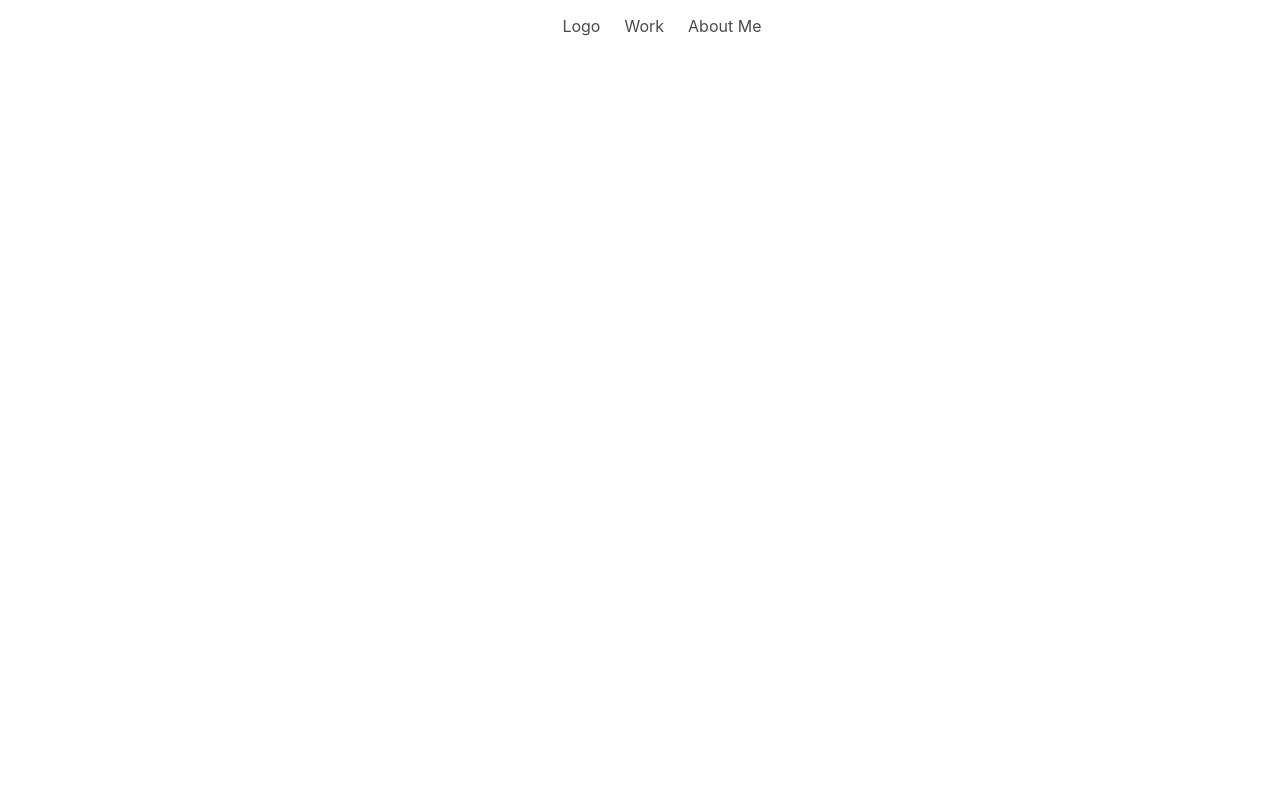
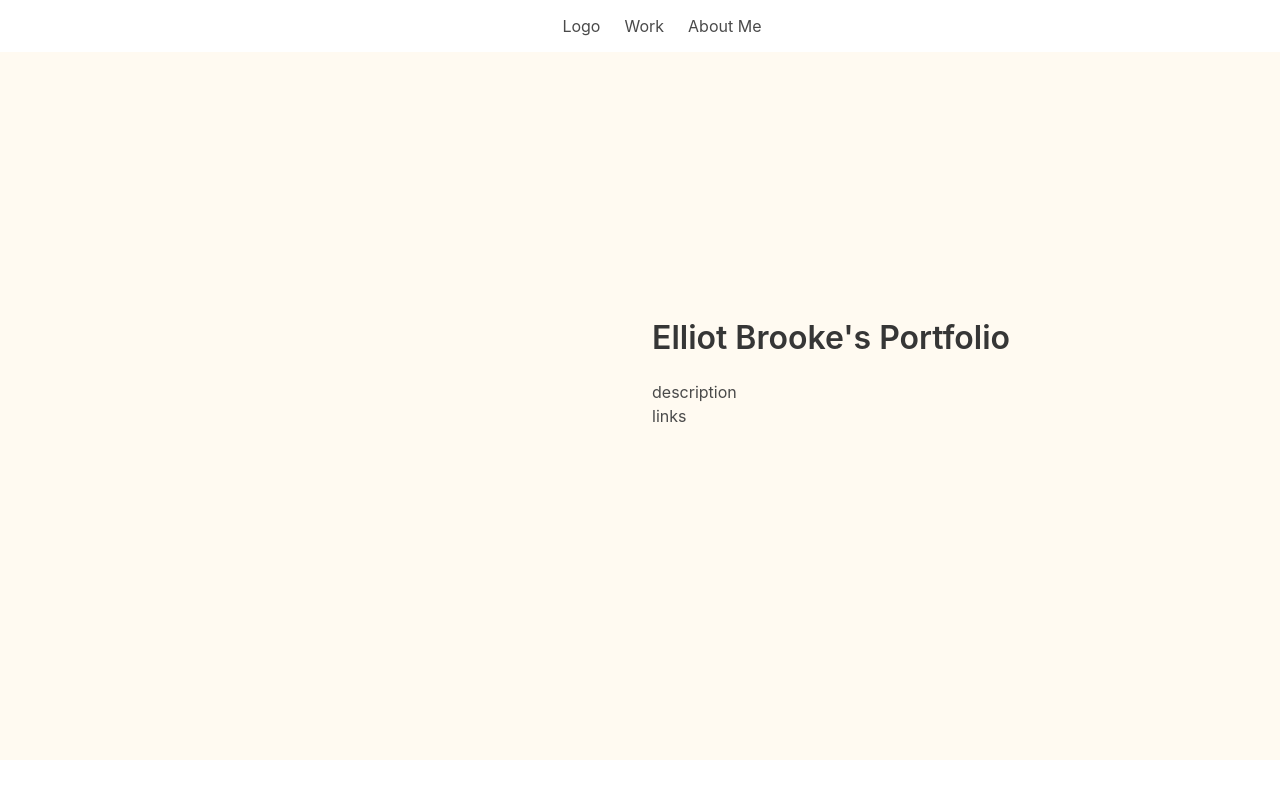
Before and after one commit to ElliotBrookes/portfolio-electronic, a Vue app: page / in a window 1280 px wide. Built offline with nearby package versions, Linux system fonts and the light colour scheme.

Commit message:
made the column hero ready for graphics to be insert.

```diff
--- a/src/components/base.vue
+++ b/src/components/base.vue
@@ -1,5 +1,22 @@
 <template lang="html">
- <p>hello</p>
+ <section class="hero is-fullheight-with-navbar">
+   <div class="columns hero-body">
+     <div class="column">
+
+     </div>
+     <div class="column">
+       <p class="title">Elliot Brooke's Portfolio</p>
+       <p>description</p>
+       <p>
+         <ul>
+           <li>links</li>
+         </ul>
+       </p>
+
+     </div>
+
+   </div>
+ </section>
 </template>
 
 <script>
@@ -9,4 +26,7 @@ export default {
 </script>
 
 <style lang="css" scoped>
+.hero-body{
+  background-color: #fffaf1;
+}
 </style>
```
